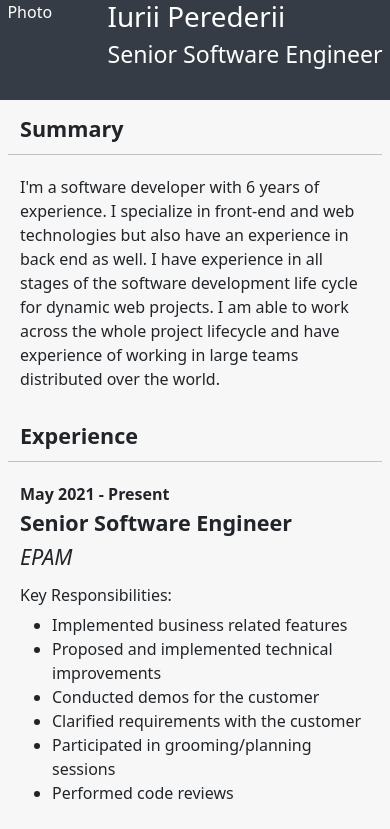
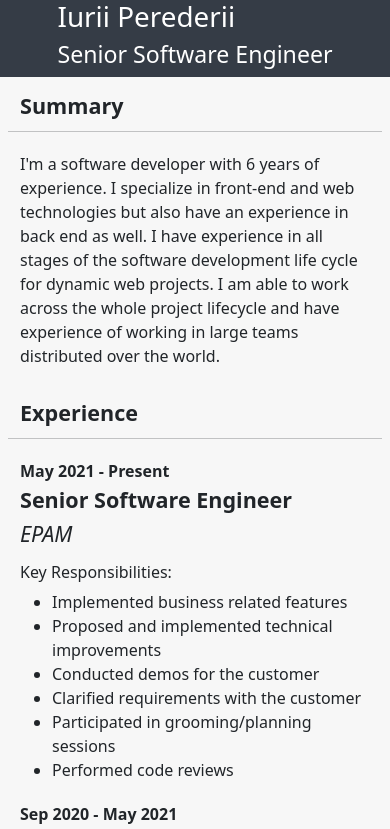
Before and after one commit to Agnarh/agnarh.github.io, a React app in the folder site/: page / in a window 390 px wide. Shown: the top 829 px of the page. Built offline with nearby package versions, Linux system fonts and the light colour scheme.

Commit message:
Adjustments for responsive design

```diff
--- a/site/src/header/index.tsx
+++ b/site/src/header/index.tsx
@@ -4,8 +4,8 @@ import './header.scss';
 export const Header: FC = () => {
     return (
         <div className="header">
-            <div className="photo">Photo</div>
-            <div>
+            <img src="photo.jpg" className="rounded-circle me-4 my-2 d-none d-sm-inline" alt="photo"/>
+            <div className="d-flex flex-column justify-content-center d-sm-block">
                 <h1>Iurii Perederii</h1>
                 <h3>Senior Software Engineer</h3>
             </div>
--- a/site/src/mainSection/education.tsx
+++ b/site/src/mainSection/education.tsx
@@ -3,7 +3,7 @@ import React from 'react';
 
 export const Education = () => (
     <SectionWrapper name="Education">
-        <div className="col col-12 col-md-10 offset-md-2">
+        <div className="col col-12 col-xl-10 offset-xl-2">
             <h4 className="fw-bold">Saratov State University named after N.G.Chernyshevsky</h4>
             <div className="fst-italic">Physics and system analysis</div>
             <div>Specialist</div>
--- a/site/src/mainSection/experienceRecord.tsx
+++ b/site/src/mainSection/experienceRecord.tsx
@@ -11,8 +11,8 @@ type ExperienceRecordProps = {
 
 export const ExperienceRecord: FC<ExperienceRecordProps> = ({ start, end, title, companyName, responsibilities, achievements }) => (
     <>
-        <div className="col col-12 col-md-2 fw-bold">{start} - {end ? end : 'Present'}</div>
-        <div className="col col-12 col-md-10">
+        <div className="col col-12 col-xl-2 fw-bold">{start} - {end ? end : 'Present'}</div>
+        <div className="col col-12 col-xl-10">
             <h4 className="fw-bold">{title}</h4>
             <h4 className="fst-italic">{companyName}</h4>
             <div className="my-3">
--- a/site/src/mainSection/index.tsx
+++ b/site/src/mainSection/index.tsx
@@ -4,7 +4,7 @@ import { Experience } from './experience';
 import { Education } from './education';
 
 export const MainSection = () => (
-    <div className="col col-12 col-lg-7">
+    <div className="col col-12 col-md-7">
         <Summary />
         <Experience />
         <Education />
--- a/site/src/sideSection/index.tsx
+++ b/site/src/sideSection/index.tsx
@@ -5,7 +5,7 @@ import { Languages } from './languages';
 import './sideSection.scss';
 
 export const SideSection = () => (
-    <div className="col col-12 col-lg-5 side-section">
+    <div className="col col-12 col-md-5 side-section">
         <PersonalInfo />
         <Skills />
         <Languages />
```
